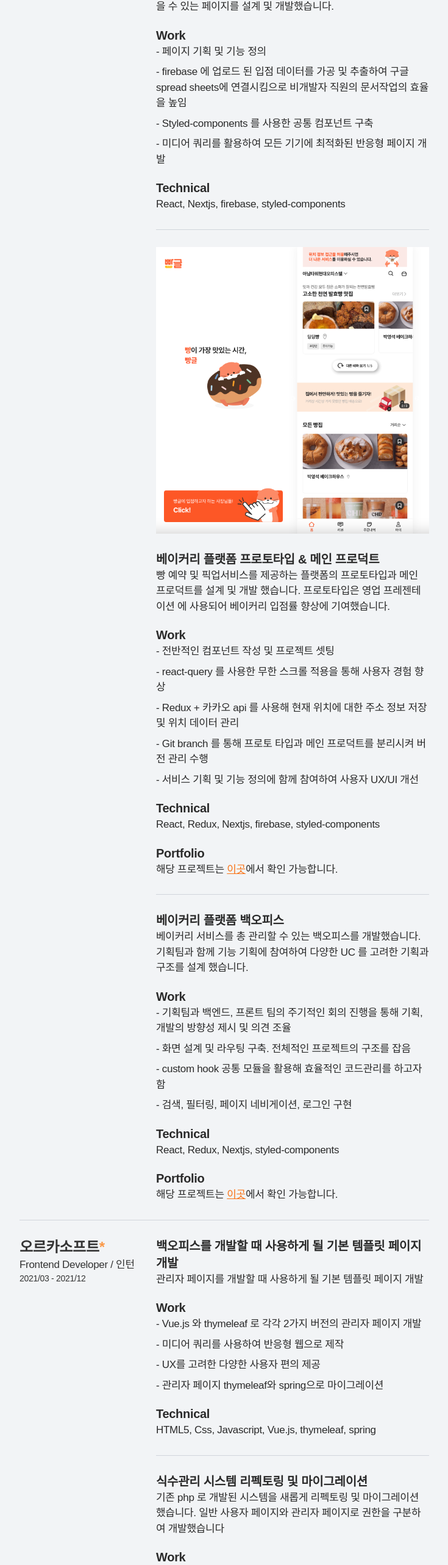
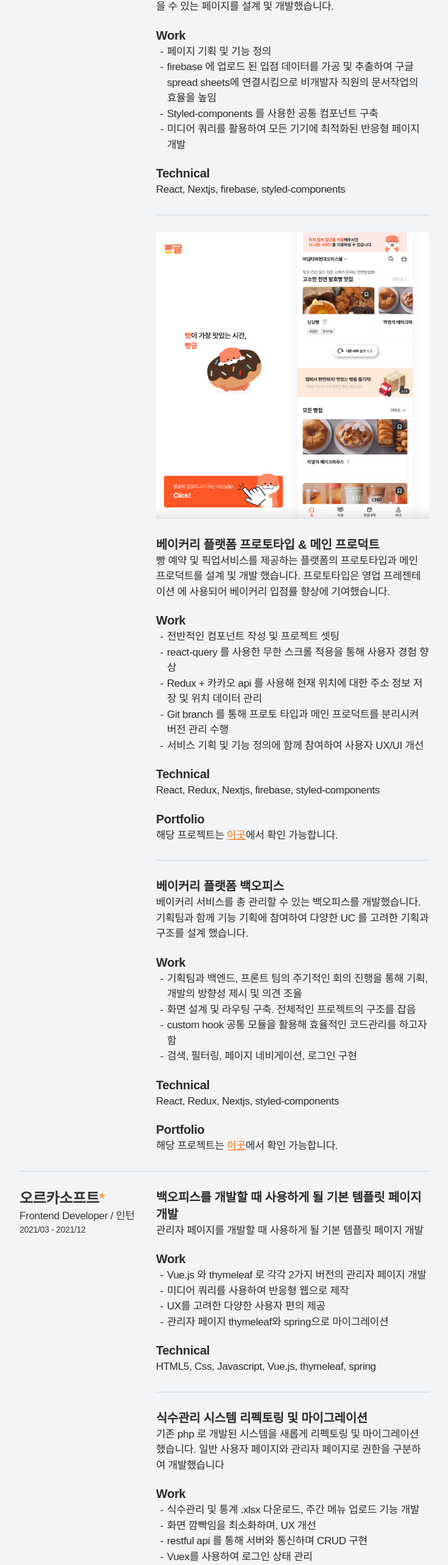
Before and after one commit to mirro97/my-page, a Next.js app: page / in a window 1280 px wide. Shown: the part 1473-4039 px from the top of the page at 61% size, without its empty margins (272-1007 px from the left). Built offline with nearby package versions, Linux system fonts and the light colour scheme.

Commit message:
[update] TextList 컴포넌트 개발 및 적용

```diff
--- a/src/app/page.tsx
+++ b/src/app/page.tsx
@@ -1,3 +1,4 @@
+import { TextList } from "@/components";
 import BasicBox from "@/components/Box/BasicBox";
 import ContentBox from "@/components/Box/ContentBox";
 import ImageBox from "@/components/Box/ImageBox";
@@ -91,15 +92,14 @@ export default function Home() {
                   <Text size="xl" isBold>
                     Work
                   </Text>
-                  <div className="space-y-2">
-                    <p>- 페이지 기획 및 기능 정의</p>
-                    <p>
-                      - firebase 에 업로드 된 입점 데이터를 가공 및 추출하여 구글 spread sheets에
-                      연결시킴으로 비개발자 직원의 문서작업의 효율을 높임
-                    </p>
-                    <p>- Styled-components 를 사용한 공통 컴포넌트 구축 </p>
-                    <p>- 미디어 쿼리를 활용하여 모든 기기에 최적화된 반응형 페이지 개발</p>
-                  </div>
+                  <TextList
+                    list={[
+                      "페이지 기획 및 기능 정의",
+                      "firebase 에 업로드 된 입점 데이터를 가공 및 추출하여 구글 spread sheets에 연결시킴으로 비개발자 직원의 문서작업의 효율을 높임",
+                      "Styled-components 를 사용한 공통 컴포넌트 구축",
+                      "미디어 쿼리를 활용하여 모든 기기에 최적화된 반응형 페이지 개발",
+                    ]}
+                  />
                 </TextBox>
                 <TextBox>
                   <Text size="xl" isBold>
@@ -130,18 +130,15 @@ export default function Home() {
                   <Text size="xl" isBold>
                     Work
                   </Text>
-                  <div className="space-y-2">
-                    <p>- 전반적인 컴포넌트 작성 및 프로젝트 셋팅</p>
-                    <p>- react-query 를 사용한 무한 스크롤 적용을 통해 사용자 경험 향상</p>
-                    <p>
-                      - Redux + 카카오 api 를 사용해 현재 위치에 대한 주소 정보 저장 및 위치 데이터
-                      관리
-                    </p>
-                    <p>
-                      - Git branch 를 통해 프로토 타입과 메인 프로덕트를 분리시켜 버전 관리 수행
-                    </p>
-                    <p>- 서비스 기획 및 기능 정의에 함께 참여하여 사용자 UX/UI 개선</p>
-                  </div>
+                  <TextList
+                    list={[
+                      "전반적인 컴포넌트 작성 및 프로젝트 셋팅",
+                      "react-query 를 사용한 무한 스크롤 적용을 통해 사용자 경험 향상",
+                      "Redux + 카카오 api 를 사용해 현재 위치에 대한 주소 정보 저장 및 위치 데이터 관리",
+                      "Git branch 를 통해 프로토 타입과 메인 프로덕트를 분리시켜 버전 관리 수행",
+                      "서비스 기획 및 기능 정의에 함께 참여하여 사용자 UX/UI 개선",
+                    ]}
+                  />
                 </TextBox>
                 <TextBox>
                   <Text size="xl" isBold>
@@ -177,15 +174,14 @@ export default function Home() {
                   <Text size="xl" isBold>
                     Work
                   </Text>
-                  <div className="space-y-2">
-                    <p>
-                      - 기획팀과 백엔드, 프론트 팀의 주기적인 회의 진행을 통해 기획, 개발의 방향성
-                      제시 및 의견 조율
-                    </p>
-                    <p>- 화면 설계 및 라우팅 구축. 전체적인 프로젝트의 구조를 잡음</p>
-                    <p>- custom hook 공통 모듈을 활용해 효율적인 코드관리를 하고자 함</p>
-                    <p>- 검색, 필터링, 페이지 네비게이션, 로그인 구현</p>
-                  </div>
+                  <TextList
+                    list={[
+                      "기획팀과 백엔드, 프론트 팀의 주기적인 회의 진행을 통해 기획, 개발의 방향성 제시 및 의견 조율",
+                      "화면 설계 및 라우팅 구축. 전체적인 프로젝트의 구조를 잡음",
+                      "custom hook 공통 모듈을 활용해 효율적인 코드관리를 하고자 함",
+                      "검색, 필터링, 페이지 네비게이션, 로그인 구현",
+                    ]}
+                  />
                 </TextBox>
                 <TextBox>
                   <Text size="xl" isBold>
@@ -229,12 +225,14 @@ export default function Home() {
                   <Text size="xl" isBold>
                     Work
                   </Text>
-                  <div className="space-y-2">
-                    <p>- Vue.js 와 thymeleaf 로 각각 2가지 버전의 관리자 페이지 개발</p>
-                    <p>- 미디어 쿼리를 사용하여 반응형 웹으로 제작</p>
-                    <p>- UX를 고려한 다양한 사용자 편의 제공</p>
-                    <p>- 관리자 페이지 thymeleaf와 spring으로 마이그레이션</p>
-                  </div>
+                  <TextList
+                    list={[
+                      "Vue.js 와 thymeleaf 로 각각 2가지 버전의 관리자 페이지 개발",
+                      "미디어 쿼리를 사용하여 반응형 웹으로 제작",
+                      "UX를 고려한 다양한 사용자 편의 제공",
+                      "관리자 페이지 thymeleaf와 spring으로 마이그레이션",
+                    ]}
+                  />
                 </TextBox>
                 <TextBox>
                   <Text size="xl" isBold>
@@ -259,12 +257,14 @@ export default function Home() {
                   <Text size="xl" isBold>
                     Work
                   </Text>
-                  <div className="space-y-2">
-                    <p>- 식수관리 및 통계 .xlsx 다운로드, 주간 메뉴 업로드 기능 개발</p>
-                    <p>- 화면 깜빡임을 최소화하며, UX 개선</p>
-                    <p>- restful api 를 통해 서버와 통신하며 CRUD 구현</p>
-                    <p>- Vuex를 사용하여 로그인 상태 관리</p>
-                  </div>
+                  <TextList
+                    list={[
+                      "식수관리 및 통계 .xlsx 다운로드, 주간 메뉴 업로드 기능 개발",
+                      "화면 깜빡임을 최소화하며, UX 개선",
+                      "restful api 를 통해 서버와 통신하며 CRUD 구현",
+                      "Vuex를 사용하여 로그인 상태 관리",
+                    ]}
+                  />
                 </TextBox>
                 <TextBox>
                   <Text size="xl" isBold>
@@ -286,14 +286,14 @@ export default function Home() {
                   <Text size="xl" isBold>
                     Work
                   </Text>
-                  <div className="space-y-2">
-                    <p>- 화면 설계/디자인을 포함한 프론트 단의 기능 개발</p>
-                    <p>
-                      - router-navigation 을 통해 슈퍼관리자와 일반관리자에게 보여지는 화면 통제
-                    </p>
-                    <p>- restful api 를 통해 서버와 통신하며 CRUD 구현</p>
-                    <p>- 학생 성적 데이터와 학생 정보 excel로 다운로드 가능 개발</p>
-                  </div>
+                  <TextList
+                    list={[
+                      "화면 설계/디자인을 포함한 프론트 단의 기능 개발",
+                      "router-navigation 을 통해 슈퍼관리자와 일반관리자에게 보여지는 화면 통제",
+                      "restful api 를 통해 서버와 통신하며 CRUD 구현",
+                      "학생 성적 데이터와 학생 정보 excel 다운로드 기능 개발",
+                    ]}
+                  />
                 </TextBox>
                 <TextBox>
                   <Text size="xl" isBold>
@@ -334,14 +334,13 @@ export default function Home() {
                   </p>
                 </TextBox>
                 <TextBox>
-                  <p>
-                    - recoil 을 사용해 현재 적용된 언어의 상태 관리를 함으로써 영어와 한국어 지원
-                  </p>
-                  <p>
-                    - 웹의 성능을 높이기 위해 react-lazy-load-image-component 라이브러리를 사용해
-                    lazyloading 처리, 트래픽 최소화
-                  </p>
-                  <p>- react-query를 사용해 무한 스크롤 기능 적용</p>
+                  <TextList
+                    list={[
+                      "recoil 을 사용해 현재 적용된 언어의 상태 관리를 함으로써 영어와 한국어 지원",
+                      "웹의 성능을 높이기 위해 react-lazy-load-image-component 라이브러리를 사용해 lazyloading 처리, 트래픽 최소화",
+                      "react-query를 사용해 무한 스크롤 기능 적용",
+                    ]}
+                  />
                 </TextBox>
 
                 <TextBox>
--- /dev/null
+++ b/src/components/TextList.tsx
@@ -0,0 +1,13 @@
+interface IProps {
+  list: string[];
+}
+
+export default function TextList({ list }: IProps) {
+  return (
+    <ul className="list-outside">
+      {list.map((el) => (
+        <li className="list-['-'] pl-[6px] ml-[12px]">{el}</li>
+      ))}
+    </ul>
+  );
+}
--- /dev/null
+++ b/src/components/index.ts
@@ -0,0 +1,3 @@
+import TextList from "./TextList";
+
+export { TextList };
```
